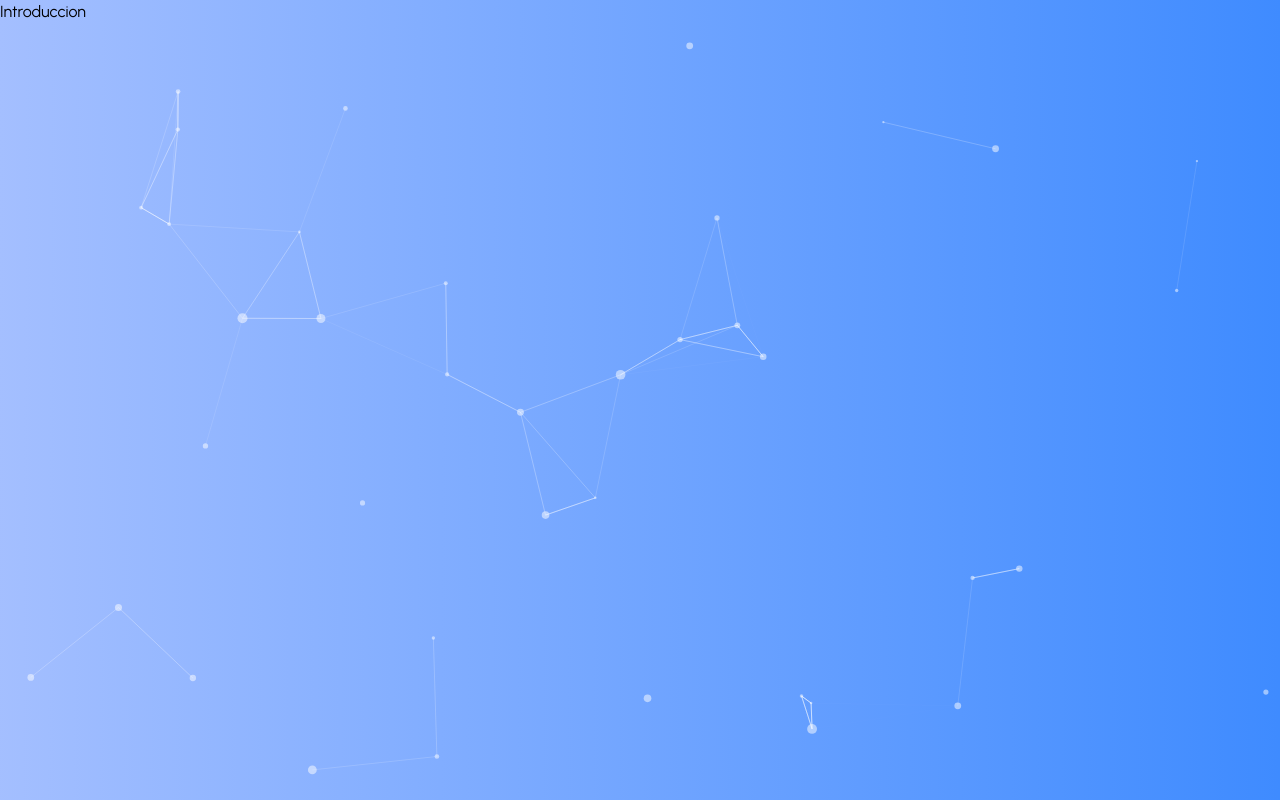
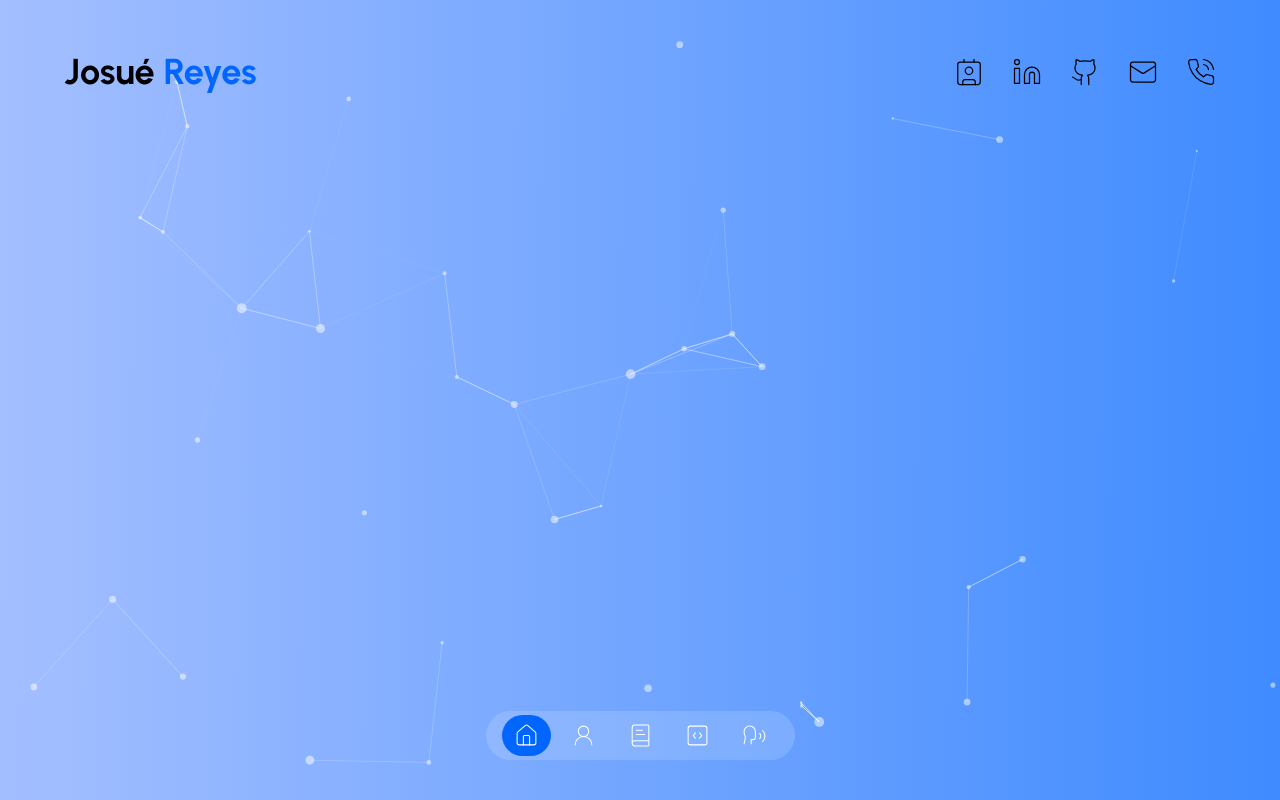
Before and after one commit to josuereyes16/developer-portfolio, a Next.js app: page / in a window 1280 px wide. Built offline with nearby package versions, Linux system fonts and the light colour scheme.

Commit message:
feat: se añade el main funcionando

```diff
--- a/app/layout.tsx
+++ b/app/layout.tsx
@@ -1,6 +1,8 @@
 import type { Metadata } from "next";
 import { Urbanist } from "next/font/google";
 import "./globals.css";
+import Navbar from "@/components/navbar";
+import Header from "@/components/header";
 
 const urbanist = Urbanist({ subsets: ["latin"] });
 
@@ -16,7 +18,11 @@
 }>) {
   return (
     <html lang="en">
-      <body className={urbanist.className}>{children}</body>
+      <body className={urbanist.className}>
+       <Navbar />
+       <Header/>
+        {children}
+        </body>
     </html>
   );
 }
--- a/app/page.tsx
+++ b/app/page.tsx
@@ -1,12 +1,15 @@
-import CoverParticles from "@/components/cover-particles";
-import Image from "next/image";
+"use client"
+
+import  CoverParticles  from "@/components/cover-particles";
+//import Introduction from "@/components/introduction";
+import TransitionPage from "@/components/transition-page";
 
 export default function Home() {
   return (
     <main>
+      <TransitionPage />
       <div className="flex min-h-[100vh] h-full bg-no-repeat bg-gradient-cover">
-      <CoverParticles />
-      <p>Introduccion</p>
+        <CoverParticles />
       </div>
     </main>
   );
--- /dev/null
+++ b/components/header.tsx
@@ -0,0 +1,36 @@
+"use client"
+
+import { socialNetworks } from "@/data";
+import Link from "next/link";
+import { MotionTransition } from "./transition-components";
+
+const Header = () => {
+    return (
+        <MotionTransition position="bottom" className="absolute z-40 inline-block w-full top-5 md:top-10">
+            <header>
+                <div className="container justify-between max-w-6xl mx-auto md:flex">
+                    <Link href='/'>
+                        <h1 className="my-3 text-4xl font-bold text-center md:text-left">
+                            Josué
+                            <span className="text-secondary"> Reyes</span>
+                        </h1>
+                    </Link>
+                    <div className="flex items-center justify-center gap-7">
+                        {socialNetworks.map(({ logo, src, id }) => (
+                            <Link
+                                key={id}
+                                href={src}
+                                target="_blank"
+                                className="transition-all duration-300 hover:text-secondary"
+                            >
+                                {logo}
+                            </Link>
+                        ))}
+                    </div>
+                </div>
+            </header>
+        </MotionTransition>
+    );
+}
+
+export default Header;
--- /dev/null
+++ b/components/navbar.tsx
@@ -0,0 +1,32 @@
+"use client"
+
+import Link from "next/link";
+
+import { itemsNavbar } from "@/data";
+
+import { MotionTransition } from "./transition-components";
+import { usePathname } from "next/navigation";
+
+const Navbar = () => {
+    const router = usePathname()
+
+    return (
+        <MotionTransition position="right" className="fixed z-40 flex flex-col items-center justify-center w-full mt-auto h-max bottom-10">
+            <nav>
+                <div className="flex items-center justify-center gap-2 px-4 py-1 rounded-full bg-white/15 background-blur-sm">
+                    {itemsNavbar.map((item) => (
+                        <div
+                            key={item.id}
+                            className={`px-3 py-2 transition duration-150 rounded-full cursor-pointer hover:bg-secondary
+                                ${router === item.link && 'bg-secondary'}`}
+                            data-tooltip-target="tooltip-default">
+                            <Link href={item.link}>{item.icon} </Link>
+                        </div>
+                    ))}
+                </div>
+            </nav>
+        </MotionTransition>
+    );
+}
+
+export default Navbar;
--- /dev/null
+++ b/components/transition-components.tsx
@@ -0,0 +1,26 @@
+"use client"
+
+import { motion } from "framer-motion";
+import { fadeIn } from "@/utils/motion-transitions";
+
+export type MotionTransitionProps = {
+    children: React.ReactNode;
+    className?: string;
+    position: 'right' | 'bottom'
+};
+
+export function MotionTransition(props: MotionTransitionProps) {
+    const { children, className, position } = props
+
+    return (
+        <motion.div
+            variants={fadeIn(position)}
+            initial="hidden"
+            animate="visible"
+            exit="hidden"
+            className={className}
+        >
+            {children}
+        </motion.div>
+    )
+}
--- /dev/null
+++ b/components/transition-page.tsx
@@ -0,0 +1,23 @@
+"use client"
+
+import { transitionVariantsPage } from "@/utils/motion-transitions";
+import { AnimatePresence, motion } from "framer-motion";
+
+const TransitionPage = () => {
+    return (
+        <AnimatePresence mode="wait">
+            <div>
+                <motion.div
+                    className="fixed top-0 bottom-0 right-full w-screen h-screen z-30 bg-[#fff]"
+                    variants={transitionVariantsPage}
+                    initial="initial"
+                    animate="animate"
+                    exit="exit"
+                    transition={{ delay: 0.2, duration: 0.6, ease: "easeInOut" }}
+                ></motion.div>
+            </div>
+        </AnimatePresence>
+    );
+}
+
+export default TransitionPage;
--- a/data.tsx
+++ b/data.tsx
@@ -1,9 +1,9 @@
-import { BookText, CodeSquare, HomeIcon, UserRound, Linkedin, Twitter, Rss, Twitch, Youtube, Crop, Pencil, Computer, Book, Rocket, Speech } from "lucide-react";
+import { BookText, CodeSquare, HomeIcon, UserRound, Linkedin, Contact, Rss, Mail, PhoneCall, Crop, Pencil, Computer, Book, Rocket, Speech, Facebook, Github } from "lucide-react";
 
 export const socialNetworks = [
     {
         id: 1,
-        logo: <Youtube size={30} strokeWidth={1} />,
+        logo: <Contact size={30} strokeWidth={1} />,
         src: "#!",
     },
     {
@@ -13,17 +13,17 @@
     },
     {
         id: 3,
-        logo: <Twitter size={30} strokeWidth={1} />,
+        logo: <Github size={30} strokeWidth={1} />,
         src: "#!",
     },
     {
         id: 4,
-        logo: <Rss size={30} strokeWidth={1} />,
+        logo: <Mail size={30} strokeWidth={1} />,
         src: "#!",
     },
     {
         id: 5,
-        logo: <Twitch size={30} strokeWidth={1} />,
+        logo: <PhoneCall size={30} strokeWidth={1} />,
         src: "#!",
     },
 ];
--- a/package.json
+++ b/package.json
@@ -11,6 +11,7 @@
   "dependencies": {
     "@tsparticles/react": "^3.0.0",
     "@tsparticles/slim": "^3.5.0",
+    "framer-motion": "^11.3.21",
     "lucide-react": "^0.419.0",
     "next": "14.2.5",
     "react": "^18",
--- /dev/null
+++ b/utils/motion-transitions.tsx
@@ -0,0 +1,60 @@
+export const transitionVariantsPage = {
+    initial: {
+        x: "100%",
+        width: "100%",
+    },
+    animate: {
+        x: "0%",
+        width: "0%",
+    },
+    exit: {
+        x: ["0%", "100%"],
+        width: ["0%", "100%"],
+    },
+};
+
+export const motionTransitionsAbout = {
+    initial: {
+        opacity: 0,
+        bottom: "5rem",
+        transform: "translateY(200px)",
+    },
+    transition: {
+        duration: 2.3,
+        type: "tween",
+        ease: [0.25, 0.6, 0.3, 0.8],
+    },
+    animate: {
+        opacity: 1,
+        transform: "translateY(0px)",
+    },
+};
+
+
+export const fadeIn = (position: string) => {
+    return {
+        visible: {
+            y: 0,
+            x: 0,
+            opacity: 1,
+            transition: {
+                type: "tween",
+                duration: 1.4,
+                delay: 0.5,
+                ease: [0.25, 0.25, 0.25, 0.75],
+            },
+        },
+        hidden: {
+            y: position === 'bottom' ? -80 : 0,
+            x: position === 'right' ? 80 : 0,
+            opacity: 0,
+            transition: {
+                type: "tween",
+                duration: 0.5,
+                delay: 0.5,
+                ease: [0.25, 0.25, 0.25, 0.25],
+            },
+        },
+
+    };
+};
```
Also changed, not shown: 1 other file (tests, documents, lock files or other folders).
